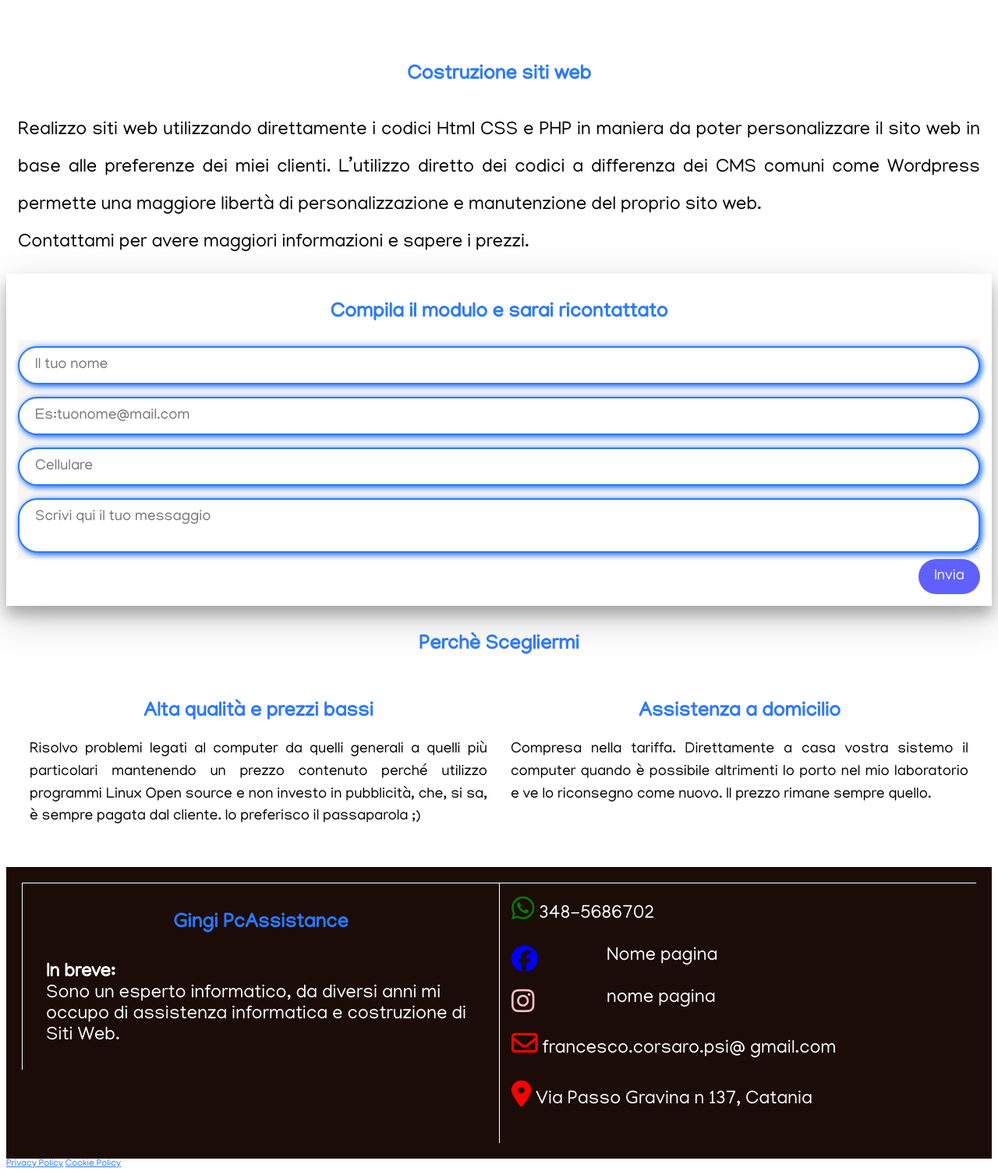
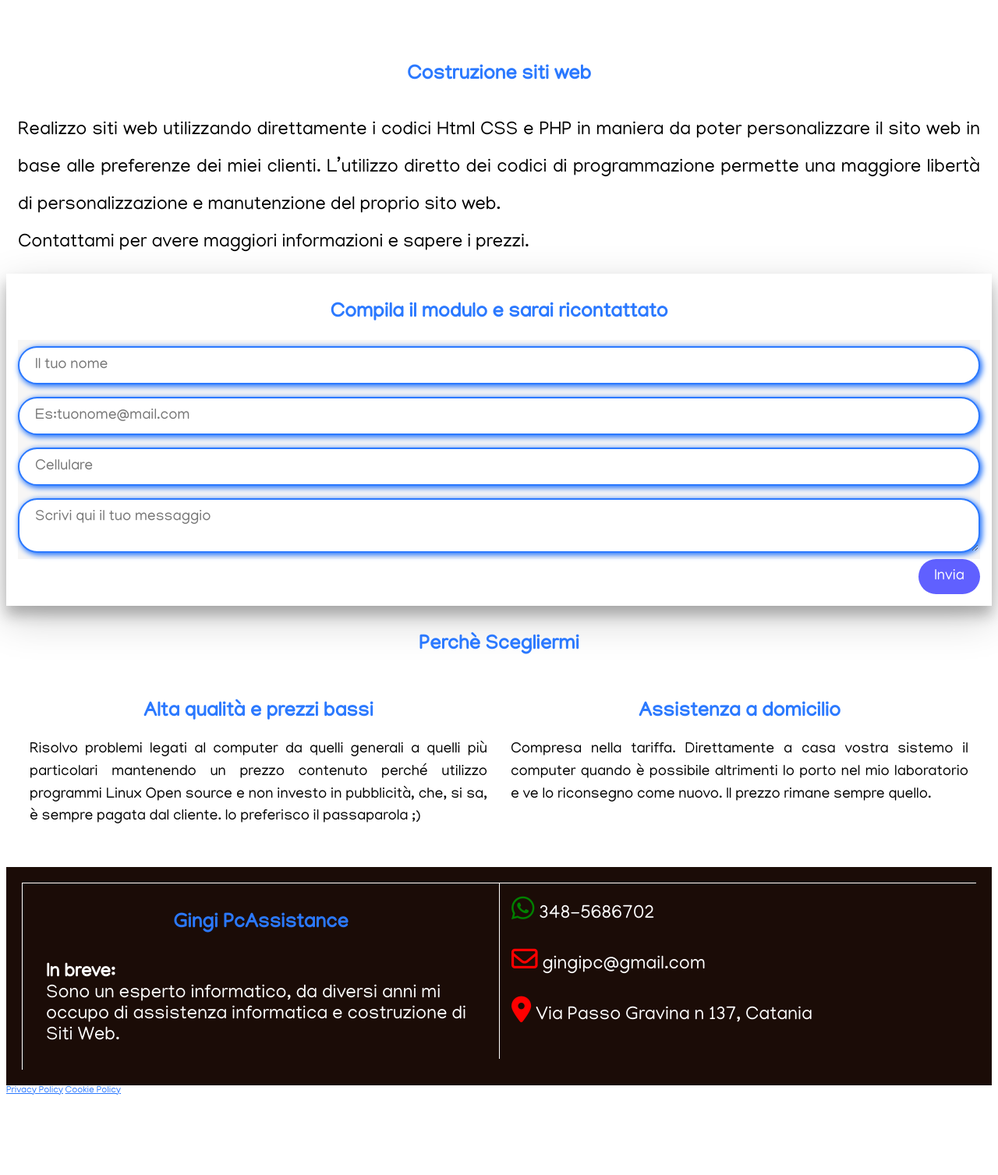
Before and after one commit to francesco-corsaro/gingi, a PHP site: page /assistenza10.php in a window 1280 px wide. Shown: the part 1610-3117 px from the top of the page at 78% size. After the commit the page ends 3014 px from the top, so only its background shows below. Run offline with PHP 8.4, Linux system fonts and the light colour scheme; some libraries are stand-ins or nearby versions; some web fonts are replaced.

Commit message:
Sistemato: frase sui cms; icone facebook e insta; inseirto indirizzo email gingi; vari collegamenti non funzionanti

```diff
--- a/Assistenza_informatica/assistenza10.php
+++ b/Assistenza_informatica/assistenza10.php
@@ -26,7 +26,7 @@
     "latitude": 37.525466,
     "longitude": 15.079351
   },
-  "url": "http://gingi.altervista.org/Assistenza_informatica/assistenza5.php",
+  "url": "https://gingi.altervista.org/Assistenza_informatica/assistenza5.php",
   "telephone": "+393485686702",
   "email":"francesco.corsaro.psi@gmail.com",
   "openingHoursSpecification": [
@@ -188,7 +188,7 @@ _iub.csConfiguration = {"lang":"it","siteId":1679893,"cookiePolicyId":49430034,"
  </div>
  <div class="col-12 f2">
  	<h2>Costruzione siti web</h2>
- 	Realizzo siti web utilizzando direttamente i codici Html CSS e PHP in maniera da poter personalizzare il sito web in base alle preferenze dei miei clienti. L’utilizzo diretto dei codici a differenza dei CMS comuni come Wordpress permette una maggiore libertà di personalizzazione e manutenzione del proprio sito web. <br>
+ 	Realizzo siti web utilizzando direttamente i codici Html CSS e PHP in maniera da poter personalizzare il sito web in base alle preferenze dei miei clienti. L’utilizzo diretto dei codici di programmazione permette una maggiore libertà di personalizzazione e manutenzione del proprio sito web. <br>
  	Contattami per avere maggiori informazioni e sapere i prezzi.
  </div>
  <div class="col-12 r1" id="section4">
--- a/Assistenza_informatica/capullo1_html.php
+++ b/Assistenza_informatica/capullo1_html.php
@@ -1,6 +1,6 @@
 <?php echo "
 <header class=\"header\">
-  <a href=\"assistenza.php\" class=\"logo\"><h1>Gingi PcAssistance</h1></a>
+  <a href=\"assistenza10.php\" class=\"logo\"><h1>Gingi PcAssistance</h1></a>
   <input class=\"menu-btn\" type=\"checkbox\" id=\"menu-btn\" />
   <label class=\"menu-icon\" for=\"menu-btn\"><span class=\"navicon\"></span></label>
   <ul class=\"menu\">
@@ -23,14 +23,10 @@
             <div class=\"social space1 margin2\">
                 <a href=\"#section6\" id=\"a1\"><i class=\"fab fa-whatsapp\" style=\"font-size:2em;color:green;\"></i></a>
             </div>
-            <div class=\"social space1\">
-                <a href=\"#section6\" id=\"a1\"><i class=\"fab fa-facebook social\" style=\"font-size:2em;color:blue;\"></i></a>
-            </div>
-            <div class=\"social space1\">
-                <a href=\"#section6\" id=\"a1\"><i class=\"fab fa-instagram social\" style=\"font-size:2em;color:pink;\"></i></a>
-            </div>
+
+
              <div class=\"social space1\">
-                <a href=\"#section5\" id=\"a1\"><i class=\"far fa-envelope\" style=\"font-size:2em;color:red;\"></i></a>
+                <a href=\"#section6\" id=\"a1\"><i class=\"far fa-envelope\" style=\"font-size:2em;color:red;\"></i></a>
             </div>
 
        </div>
--- a/Assistenza_informatica/footer_html.php
+++ b/Assistenza_informatica/footer_html.php
@@ -7,9 +7,8 @@
            </div>
             <div class=\"col-6 colonna\" id=\"section6\">
                             <i class=\"fab fa-whatsapp\" style=\"font-size:1.4em;color:green;\"></i>&nbsp;348-5686702<br /><br />
-                            <i class=\"fab fa-facebook social\" style=\"font-size:1.4em;color:blue;\"></i> &nbsp;Nome pagina<br /><br />
-                            <i class=\"fab fa-instagram social\" style=\"font-size:1.4em;color:pink;\"></i>&nbsp;nome pagina<br /><br />
-                            <i class=\"far fa-envelope\" style=\"font-size:1.4em;color:red;\"></i>&nbsp;francesco.corsaro.psi@ gmail.com<br /><br />
+
+                            <i class=\"far fa-envelope\" style=\"font-size:1.4em;color:red;\"></i>&nbsp;gingipc@gmail.com<br /><br />
                             <i class=\"fas fa-map-marker-alt\" style=\"font-size:1.4em;color:red;\"></i>&nbsp;Via Passo Gravina n 137, Catania<br /><br />
             </div>
 
--- a/Assistenza_informatica/space_cssf2.php
+++ b/Assistenza_informatica/space_cssf2.php
@@ -11,7 +11,7 @@ position:sticky;
 display: block;
 }
 .margin2{
-    margin-left: 13%;
+    margin-left: 30%;
     position:sticky;
 display: block;
 }
```
